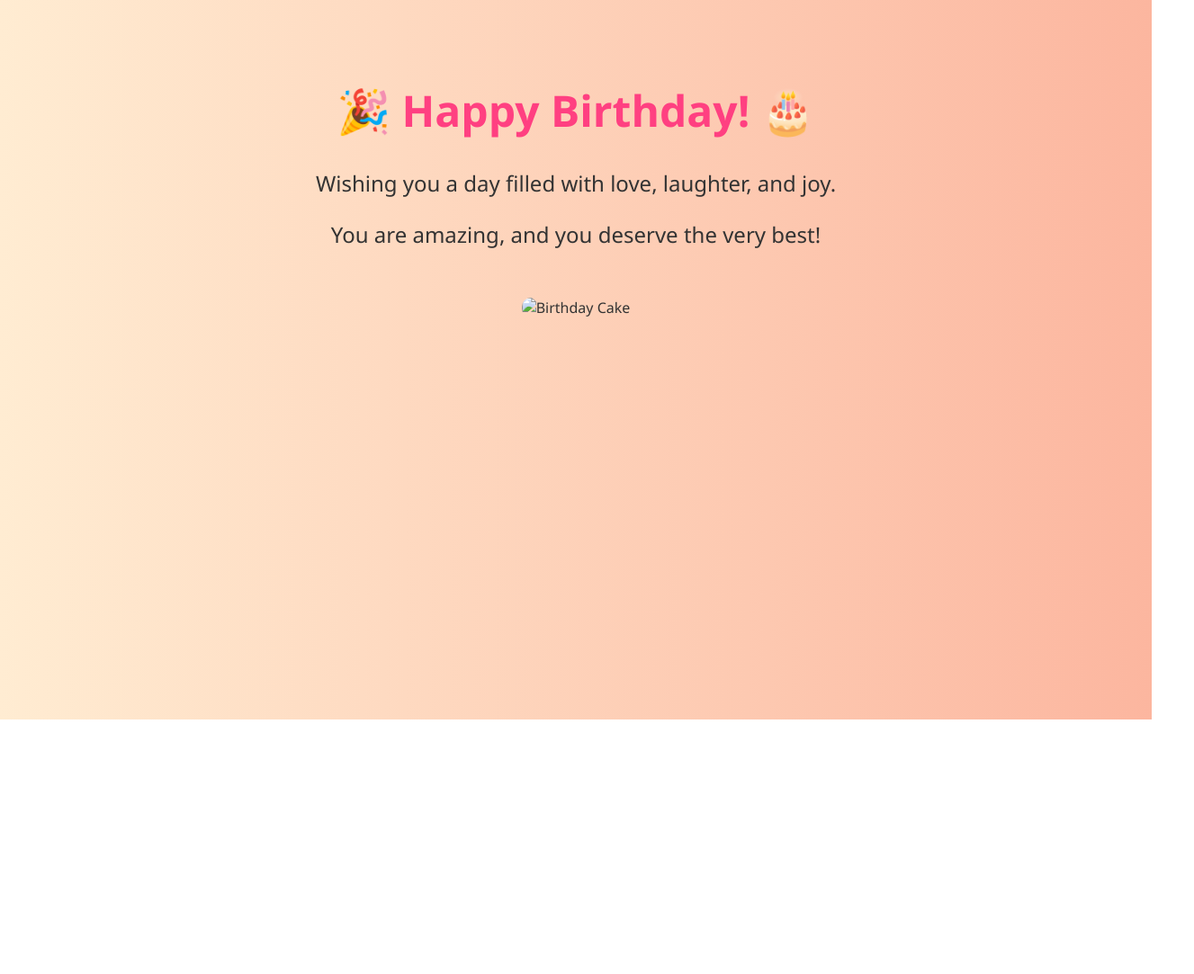
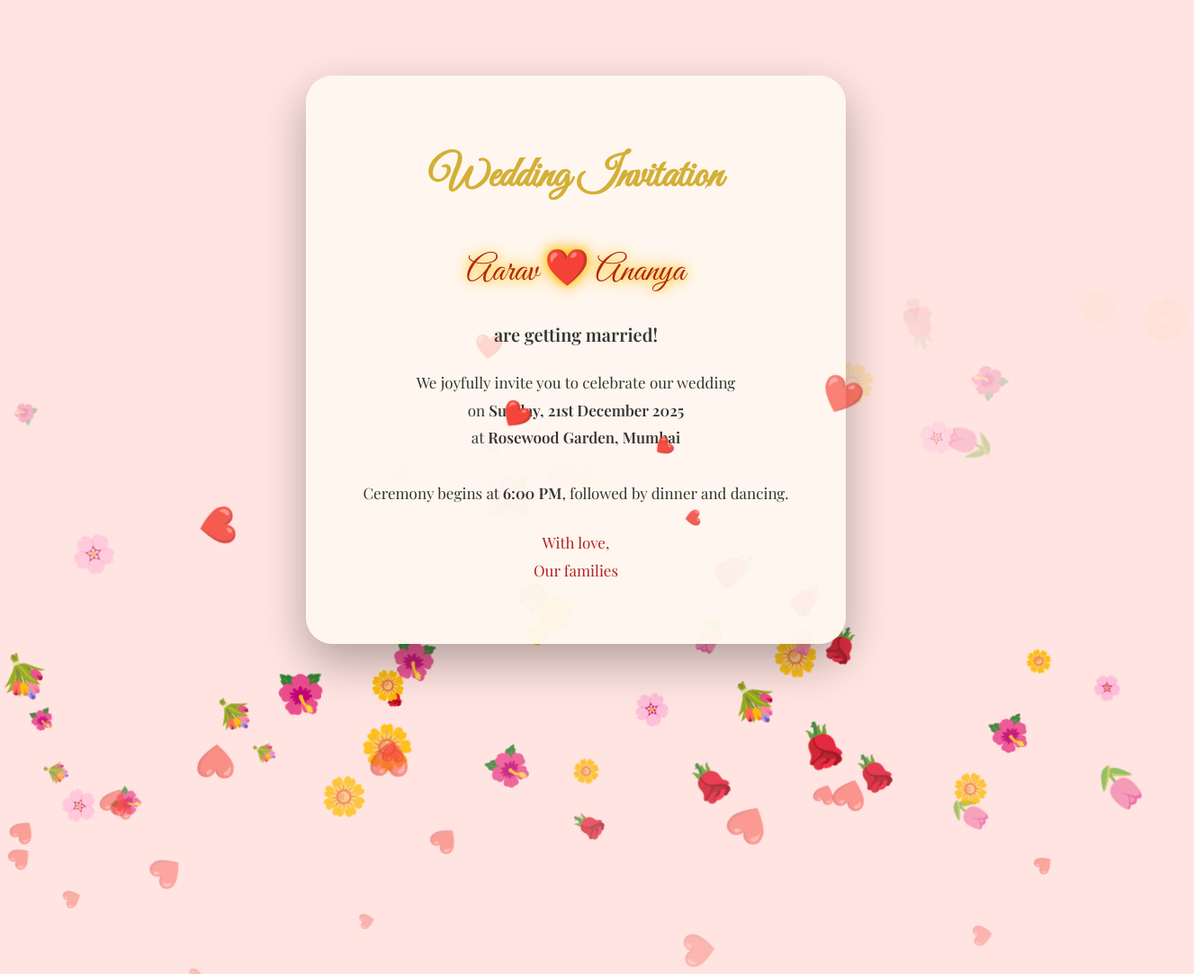
Before and after one commit to saisai-sai-code/my_vebsite, a plain HTML site: page index.html in a window 1280 px wide. Shown: the top 1083 px of the page at 90% size, 1327 px wide, since content can reach past the window. Before the commit the page ends 800 px from the top, so only its background shows below. Drawn offline with nearby package versions, Linux system fonts and the light colour scheme.

Commit message:
Add files via upload

```diff
--- a/index.html
+++ b/index.html
@@ -1,39 +1,161 @@
 <!DOCTYPE html>
 <html lang="en">
 <head>
-  <meta charset="UTF-8" />
-  <meta name="viewport" content="width=device-width, initial-scale=1.0" />
-  <title>Happy Birthday!</title>
+<meta charset="UTF-8">
+<meta name="viewport" content="width=device-width, initial-scale=1.0">
+<title>Wedding Invitation</title>
+
+<!-- Google Fonts -->
+<link href="https://fonts.googleapis.com/css2?family=Great+Vibes&family=Playfair+Display:wght@400;600&display=swap" rel="stylesheet">
+
 <style>
 body {
-      background: linear-gradient(to right, #ffecd2, #fcb69f);
-      font-family: 'Segoe UI', Tahoma, Geneva, Verdana, sans-serif;
+  margin: 0;
+  padding: 0;
+  height: 100vh;
+  font-family: 'Playfair Display', serif;
+  display: flex;
+  align-items: center;
+  justify-content: center;
+  overflow: hidden;
+  background: #ffe4e1;
+  position: relative;
+}
+
+/* CARD */
+.card {
+  background: rgba(255, 248, 240, 0.95);
+  border-radius: 30px;
+  padding: 50px;
+  width: 500px;
   text-align: center;
-      padding: 50px;
+  box-shadow: 0 20px 50px rgba(0,0,0,0.3);
+  position: relative;
+  z-index: 10;
+  animation: fadeInCard 2s ease forwards;
+}
+
+/* TEXT */
+h1 {
+  font-family: 'Great Vibes', cursive;
+  font-size: 48px;
+  color: #d4af37;
+  margin-bottom: 10px;
+  animation: slideDown 2s ease forwards;
+}
+.names {
+  font-family: 'Great Vibes', cursive;
+  font-size: 40px;
+  color: #b22222;
+  margin-bottom: 20px;
+  animation: glow 5s ease-in-out infinite alternate;
+}
+h2 {
+  font-size: 20px;
   color: #333;
-    }
-    h1 {
-      font-size: 3em;
-      color: #ff4081;
+  margin-bottom: 25px;
+  animation: fadeIn 3s ease forwards;
 }
 p {
-      font-size: 1.5em;
-      margin-top: 20px;
+  color: #333;
+  font-size: 17px;
+  line-height: 1.8;
+  animation: fadeIn 3s ease forwards;
 }
-    img {
-      margin-top: 30px;
-      width: 250px;
-      border-radius: 10px;
+
+/* ANIMATIONS */
+@keyframes fadeInCard { from { opacity: 0; transform: scale(0.8); } to { opacity: 1; transform: scale(1); } }
+@keyframes slideDown { from { transform: translateY(-30px); opacity: 0; } to { transform: translateY(0); opacity: 1; } }
+@keyframes fadeIn { from { opacity: 0; } to { opacity: 1; } }
+@keyframes glow {
+  0% { text-shadow: 0 0 10px #ffd700, 0 0 20px #ffa500; }
+  50% { text-shadow: 0 0 25px #ffd700, 0 0 40px #ff8c00; }
+  100% { text-shadow: 0 0 10px #ffd700, 0 0 20px #ffa500; }
+}
+
+/* FLOWER EMOJIS BACKGROUND */
+.flower {
+  position: absolute;
+  font-size: 24px;
+  animation: floatFlowers linear infinite;
+  user-select: none;
+  pointer-events: none;
+}
+
+@keyframes floatFlowers {
+  0% { transform: translateY(100vh) rotate(0deg); opacity: 0; }
+  50% { opacity: 1; }
+  100% { transform: translateY(-100px) rotate(360deg); opacity: 0; }
+}
+
+/* HEART SHOWER */
+.heart {
+  position: absolute;
+  font-size: 20px;
+  animation: fallHeart linear infinite;
+  user-select: none;
+  pointer-events: none;
+  z-index: 15;
+}
+
+@keyframes fallHeart {
+  0% { transform: translateY(-50px) rotate(0deg); opacity: 0; }
+  10% { opacity: 1; }
+  100% { transform: translateY(110vh) rotate(360deg); opacity: 0; }
 }
 </style>
 </head>
 <body>
-  <h1>🎉 Happy Birthday! 🎂</h1>
-  <p>Wishing you a day filled with love, laughter, and joy.</p>
-  <p>You are amazing, and you deserve the very best!</p>
 
-  <!-- Replace with your image -->
-  <img src="cake.jpg" alt="Birthday Cake">
+<!-- FLOWER BACKGROUND -->
+<div id="flowers"></div>
+
+<!-- HEART SHOWER -->
+<div id="hearts"></div>
+
+<!-- CARD -->
+<div class="card">
+  <h1>Wedding Invitation</h1>
+  <p class="names">Aarav ❤️ Ananya</p>
+  <h2>are getting married!</h2>
+  <p>
+    We joyfully invite you to celebrate our wedding<br>
+    on <b>Sunday, 21st December 2025</b><br>
+    at <b>Rosewood Garden, Mumbai</b><br><br>
+    Ceremony begins at <b>6:00 PM</b>, followed by dinner and dancing.
+  </p>
+  <p style="margin-top:25px; color:#b22222;">
+    With love,<br>
+    Our families
+  </p>
+</div>
+
+<script>
+  // FLOWER EMOJIS
+  const flowersContainer = document.getElementById('flowers');
+  const flowerEmojis = ["💐","🌸","🌺","🌷","🌹","🌼"];
+  for(let i=0; i<50; i++){
+    let flower = document.createElement('div');
+    flower.classList.add('flower');
+    flower.style.left = Math.random()*window.innerWidth + 'px';
+    flower.style.fontSize = 20 + Math.random()*30 + 'px';
+    flower.style.animationDuration = 5 + Math.random()*10 + 's';
+    flower.innerText = flowerEmojis[Math.floor(Math.random()*flowerEmojis.length)];
+    flowersContainer.appendChild(flower);
+  }
+
+  // HEART SHOWER
+  const heartsContainer = document.getElementById('hearts');
+  for(let i=0; i<30; i++){
+    let heart = document.createElement('div');
+    heart.classList.add('heart');
+    heart.style.left = Math.random()*window.innerWidth + 'px';
+    heart.style.fontSize = 15 + Math.random()*25 + 'px';
+    heart.style.animationDuration = 4 + Math.random()*6 + 's';
+    heart.innerText = '❤️';
+    heartsContainer.appendChild(heart);
+  }
+</script>
 
 </body>
 </html>
```
Lines whose indentation alone changed are shown as unchanged.
